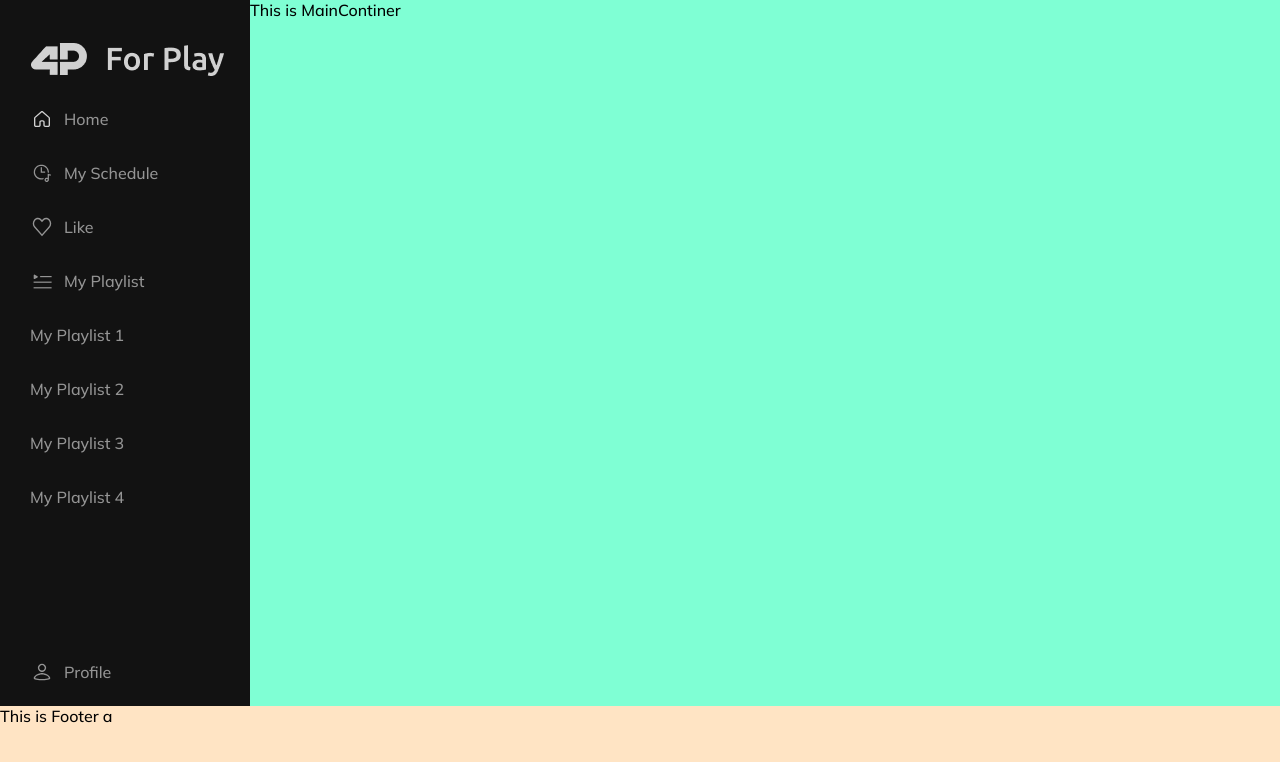
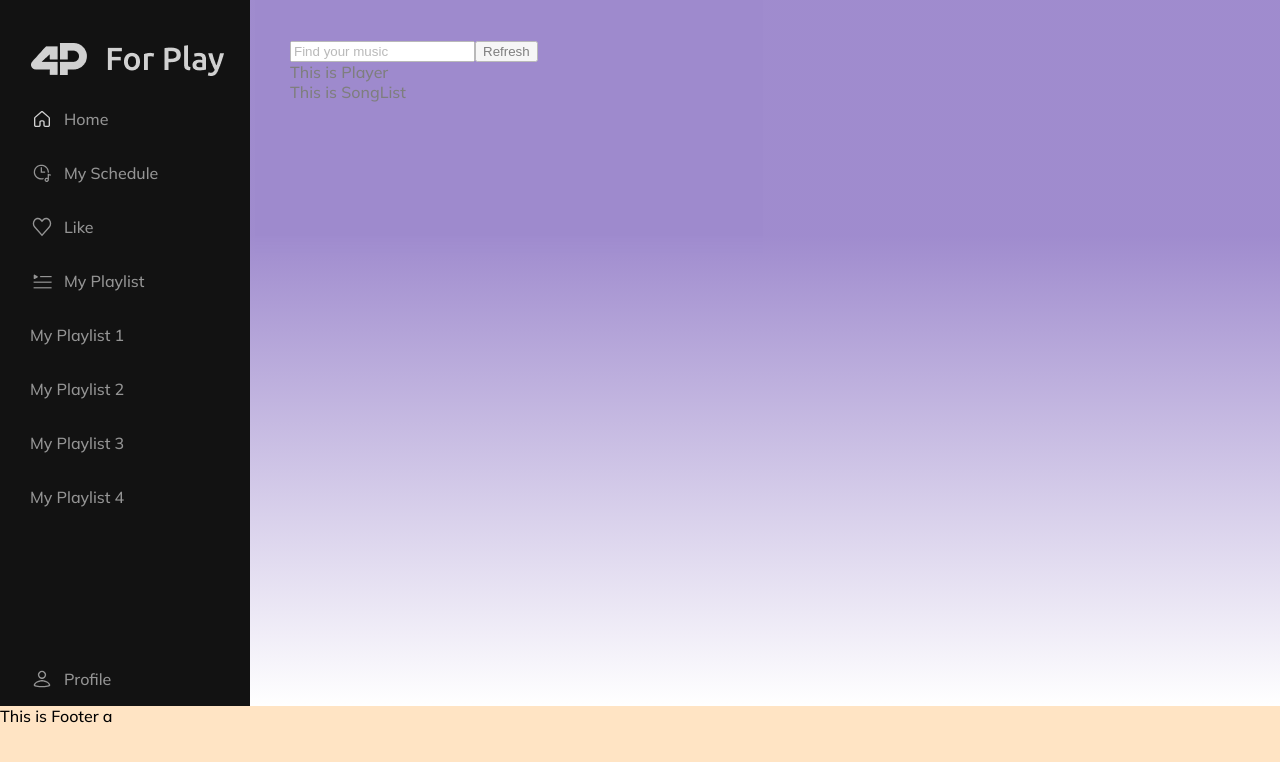
Before and after one commit to gautamrudani/4Play, a React (Create React App) app: page / in a window 1280 px wide. Shown: the top 762 px of the page. Built offline with nearby package versions, Linux system fonts and the light colour scheme.

Commit message:
file added

```diff
--- a/src/component/maincontainer/MainContiner.jsx
+++ b/src/component/maincontainer/MainContiner.jsx
@@ -1,12 +1,17 @@
 import React from 'react';
 
 import styles from '../maincontainer/maincontainer.module.scss';
+import SearchBar from  '../maincontainer/SearchBar';
+import Player from  '../maincontainer/Player';
+import SongList from  '../maincontainer/SongList';
 
 const MainContiner = () =>{
     return (
 
             <div className={styles.maincontainer}>
-                This is MainContiner
+                <SearchBar />
+                <Player />
+                <SongList />
             </div>
 
     ) ;
--- /dev/null
+++ b/src/component/maincontainer/Player.jsx
@@ -0,0 +1,15 @@
+import React from 'react';
+
+import styles from '../maincontainer/player.module.scss';
+
+const Player = () =>{
+    return (
+
+            <div className={styles.maincontainer}>
+                This is Player
+            </div>
+
+    ) ;
+}
+
+export default Player
--- /dev/null
+++ b/src/component/maincontainer/SearchBar.jsx
@@ -0,0 +1,17 @@
+import React from 'react';
+
+import styles from '../maincontainer/searchbar.module.scss';
+
+const SearchBar = () =>{
+    return (
+
+            <div className={styles.searchbar}>
+                    <div className={styles}></div>
+                    <input type="text" placeholder='Find your music' />
+                    <button>Refresh</button>
+            </div>
+
+    ) ;
+}
+
+export default SearchBar
--- /dev/null
+++ b/src/component/maincontainer/SongList.jsx
@@ -0,0 +1,15 @@
+import React from 'react';
+
+import styles from '../maincontainer/songlist..module.scss';
+
+const SongList = () =>{
+    return (
+
+            <div className={styles.maincontainer}>
+                This is SongList
+            </div>
+
+    ) ;
+}
+
+export default SongList
--- a/src/component/maincontainer/maincontainer.module.scss
+++ b/src/component/maincontainer/maincontainer.module.scss
@@ -2,5 +2,8 @@
     flex:1;
     // width: calc(100% - 250px);
     height: calc(100vh - 94px);
-    background-color: aquamarine;
+    // background-color: black;
+    padding: 40px 40px 0 40px;
+    opacity: 0.5;
+    background-image: linear-gradient(180deg, #40189D 33.33%, rgba(163, 120, 233, 0.00) 100%);
 }
--- /dev/null
+++ b/src/component/maincontainer/searchbar.module.scss
@@ -0,0 +1,5 @@
+@import "../../assets/css/variables";
+
+.searchbar{
+
+}
--- a/src/component/sidebar/sidebar.module.scss
+++ b/src/component/sidebar/sidebar.module.scss
@@ -5,9 +5,10 @@
   background-color: $SecondaryBgColor;
   // height: 100vh;
   height: calc(100vh - 94px);
-  color: aliceblue;
-  padding: 30px 0px;
-  position: relative;
+  // color: aliceblue;
+  padding-top: 30px;
+  display: flex;
+  flex-direction: column;
 
   .logo {
     padding: 0 30px;
```
Also changed, not shown: src/component/maincontainer/player.module.scss (added), src/component/maincontainer/songlist..module.scss (added).
